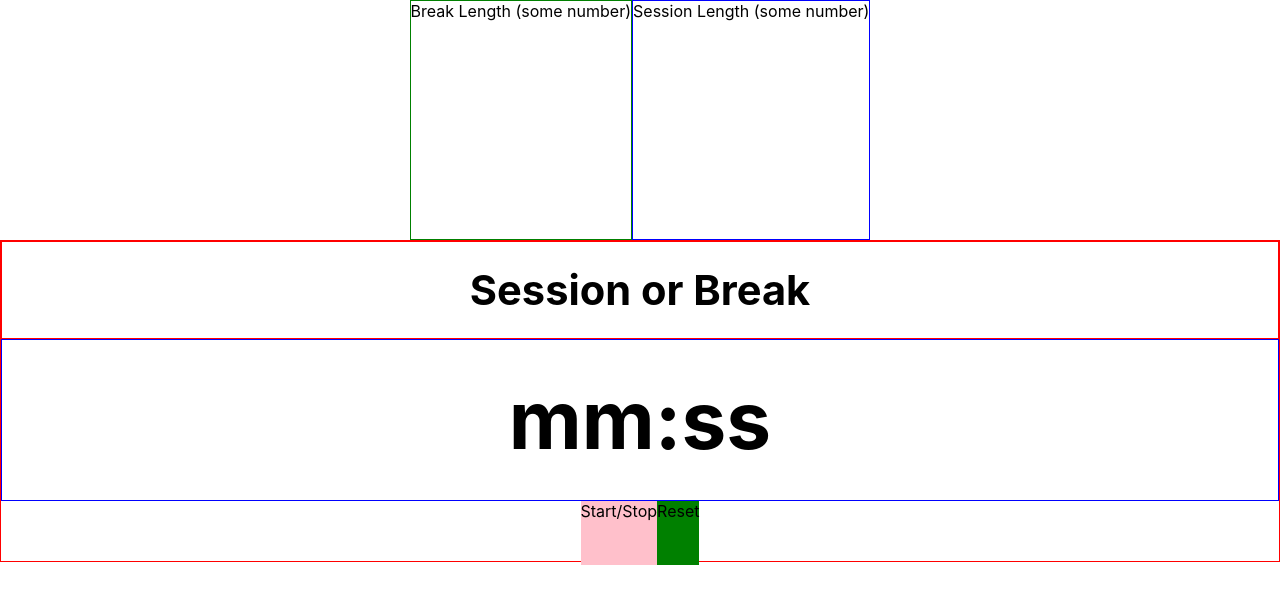
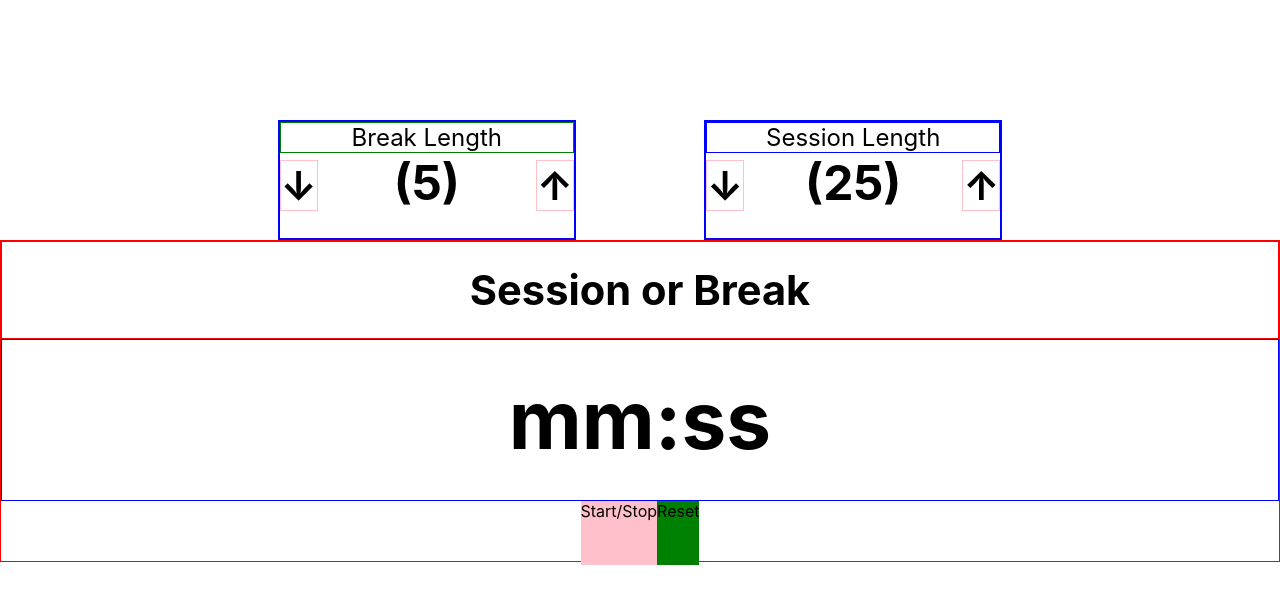
Before and after one commit to AyumiOsawa/freeCodeCamp, a React (Create React App) app in the folder front-end_library_project/25_and_5_clock/: page / in a window 1280 px wide. Shown: the top 604 px of the page. Built offline with nearby package versions, Linux system fonts and the light colour scheme.

Commit message:
elem added

```diff
--- a/front-end_library_project/25_and_5_clock/src/features/breakLabel/BreakLabel.css
+++ b/front-end_library_project/25_and_5_clock/src/features/breakLabel/BreakLabel.css
@@ -1,7 +1,30 @@
-.break-label {
-  border: 1px green solid;
+.break-container {
+  border: 2px solid blue;
+  margin-top: 15vh;
+  margin-right: 5vw;
+  width: 23vw;
 }
 
 .break-label {
+  font-size: 1.5rem;
+  border: 1px green solid;
   cursor: pointer;
 }
+
+.break-control {
+  display: flex;
+  justify-content: space-between;
+  align-items: baseline;
+}
+
+.break-length {
+  font-size: 3rem;
+  font-weight: bold;
+}
+
+.break-decrement, .break-increment {
+  border: 1px pink solid;
+  font-size: 2.5rem;
+  font-weight: bold;
+  cursor: pointer;
+}
--- a/front-end_library_project/25_and_5_clock/src/features/breakLabel/BreakLabel.js
+++ b/front-end_library_project/25_and_5_clock/src/features/breakLabel/BreakLabel.js
@@ -6,11 +6,37 @@ export function BreakLabel() {
 
   return (
     <div
-      id="break-label"
-      className="break-label"
+      className="break-container"
     >
-    Break Length
-    (some number)
+      <div
+        id="break-label"
+        className="break-label"
+      >
+      Break Length
+      </div>
+      <div
+        className="break-control"
+      >
+        <div
+          id="break-decrement"
+          className="break-decrement"
+        >
+        ↓
+        </div>
+        <div
+          id="break-length"
+          className="break-length"
+        >
+          (5)
+        </div>
+        <div
+          id="break-increment"
+          className="break-increment"
+        >
+        ↑
+        </div>
+      </div>
     </div>
+
   )
 }
--- a/front-end_library_project/25_and_5_clock/src/features/sessionLabel/SessionLabel.css
+++ b/front-end_library_project/25_and_5_clock/src/features/sessionLabel/SessionLabel.css
@@ -1,7 +1,25 @@
-.session-label {
-  border: 1px blue solid;
+.session-container {
+  border: 2px solid blue;
+  margin-top: 15vh;
+  margin-left: 5vw;
+  width: 23vw;
 }
 
 .session-label {
+  font-size: 1.5rem;
+  border: 1px blue solid;
   cursor: pointer;
 }
+
+.session-control {
+  display: flex;
+  justify-content: space-between;
+  align-items: baseline;
+}
+
+.session-decrement, .session-increment {
+  border: 1px pink solid;
+  font-size: 2.5rem;
+  font-weight: bold;
+  cursor: pointer;
+}
--- a/front-end_library_project/25_and_5_clock/src/features/sessionLabel/SessionLabel.js
+++ b/front-end_library_project/25_and_5_clock/src/features/sessionLabel/SessionLabel.js
@@ -6,11 +6,36 @@ export function SessionLabel() {
 
   return (
     <div
-      id="session-label"
-      className="session-label"
+      className="session-container"
     >
-    Session Length
-    (some number)
+      <div
+        id="session-label"
+        className="session-label"
+      >
+      Session Length
+      </div>
+      <div
+        className="session-control"
+      >
+        <div
+          id="session-decrement"
+          className="session-decrement"
+        >
+        ↓
+        </div>
+        <div
+          id="session-length"
+          className="break-length"
+        >
+          (25)
+        </div>
+        <div
+          id="session-increment"
+          className="session-increment"
+        >
+        ↑
+        </div>
+      </div>
     </div>
   )
 }
```
